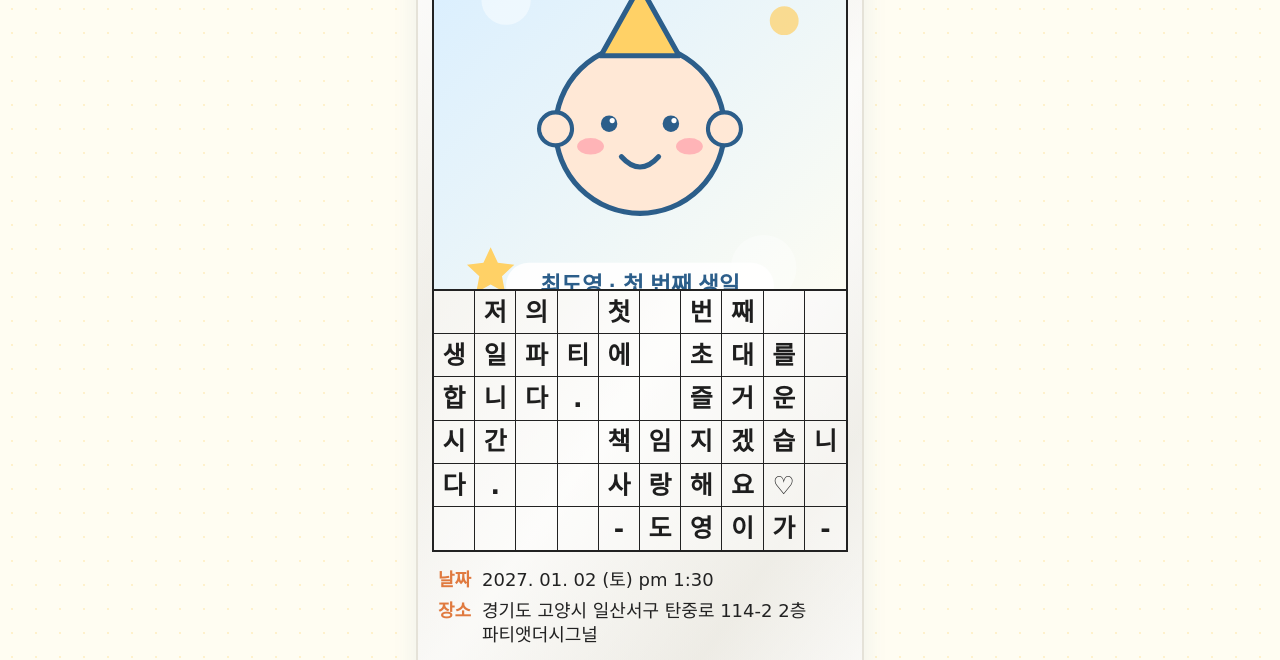
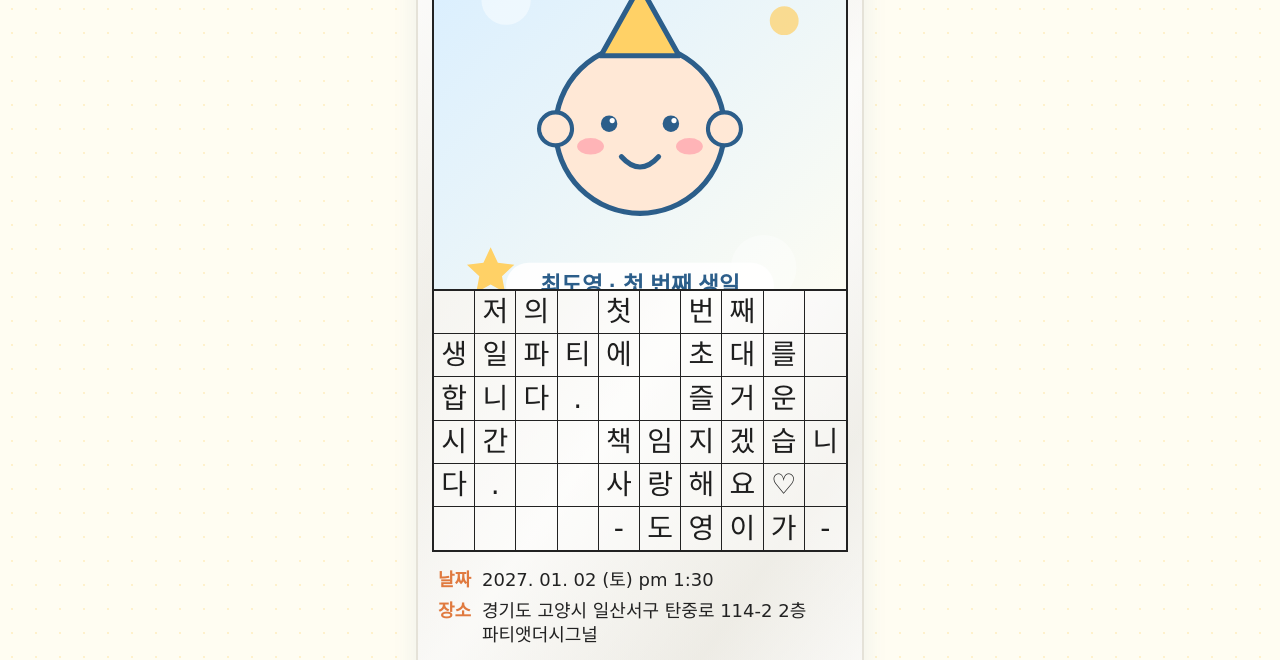
Before and after one commit to forstkr/birthinvitation, a plain HTML site: page index.html in a window 1280 px wide. Shown: the part 123-783 px from the top of the page. Drawn offline with Linux system fonts and the light colour scheme; a small style sheet from the web is missing; a web font is replaced by a local one.

Commit message:
Update index.html

```diff
--- a/index.html
+++ b/index.html
@@ -44,6 +44,13 @@
       src: url('https://cdn.jsdelivr.net/gh/projectnoonnu/noonfonts_2108@1.1/GowunDodum-Regular.woff') format('woff');
       font-weight: 400;
       font-style: normal;
+      font-display: swap;
+    }
+
+    @font-face {
+      font-family: 'ShinbiIsSevenYearsOld';
+      src: url('https://cdn.jsdelivr.net/gh/projectnoonnu/noonfonts_three@1.1/SangSangShinb7.woff') format('woff');
+      font-weight: normal;
       font-display: swap;
     }
 
@@ -192,7 +199,7 @@
       display: grid;
       grid-template-columns: 1.65fr 1fr;
       border-bottom: 2px solid #222222;
-      font-family: var(--font-hand);
+      font-family: 'ShinbiIsSevenYearsOld', var(--font-hand); /* ← 여기 수정 */
     }
 
     .diary-title-cell {
@@ -289,9 +296,9 @@
       justify-content: center;
       border-right: 1.5px solid #222222;
       border-bottom: 1.5px solid #222222;
-      font-family: var(--font-hand);
-      font-size: clamp(20px, 5.6vw, 25px);
-      font-weight: 700;
+      font-family: 'ShinbiIsSevenYearsOld', var(--font-hand); /* ← 여기 수정 */
+      font-size: clamp(23px, 6.2vw, 28px); /* 신비7살체가 조금 작아 보이면 살짝 키워주세요 */
+      font-weight: normal;
       color: #1E1E1E;
       line-height: 1;
     }
@@ -307,7 +314,7 @@
     /* 일기장 아래 날짜 / 장소 / 가족 정보 */
     .diary-footer-info {
       padding: 16px 6px 2px;
-      font-family: var(--font-hand);
+      font-family: 'ShinbiIsSevenYearsOld', var(--font-hand); /* ← 여기 수정 */
       display: flex;
       flex-direction: column;
       gap: 6px;
```
